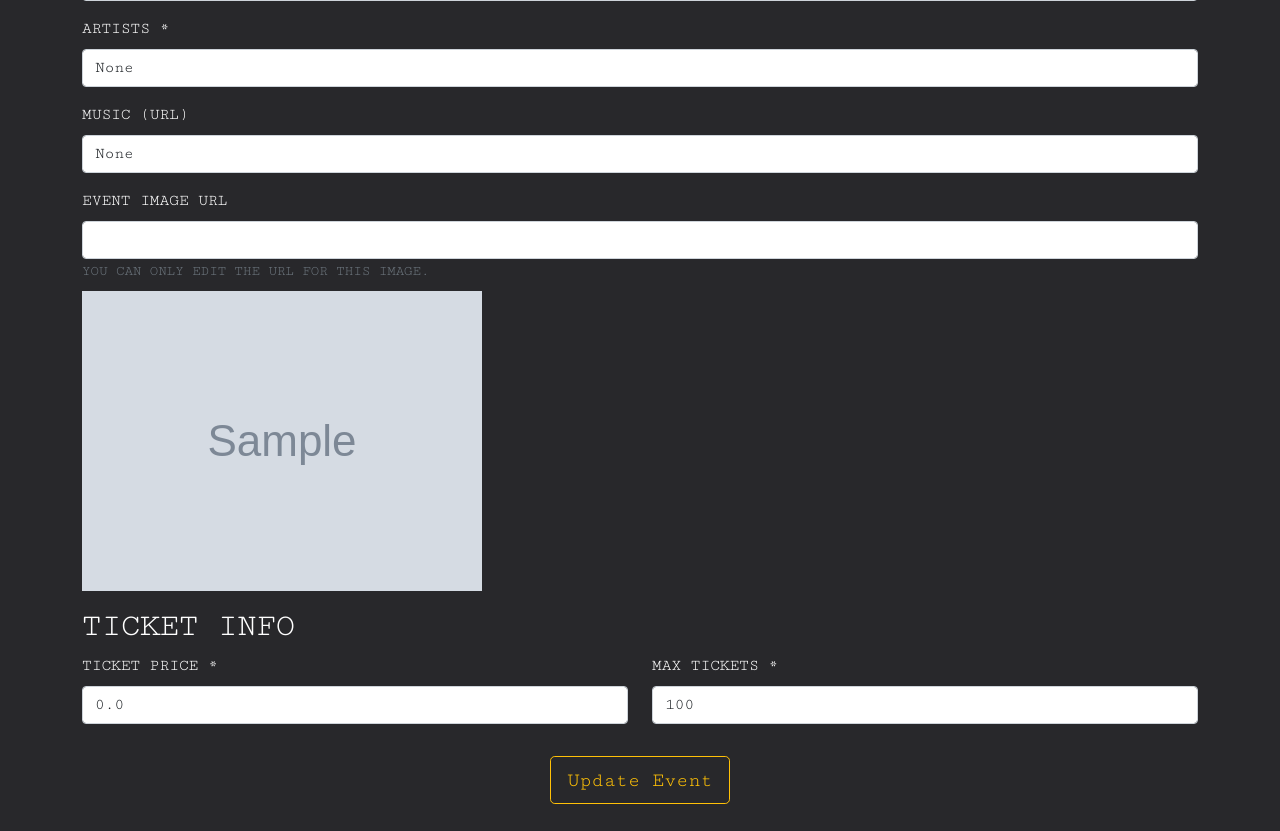
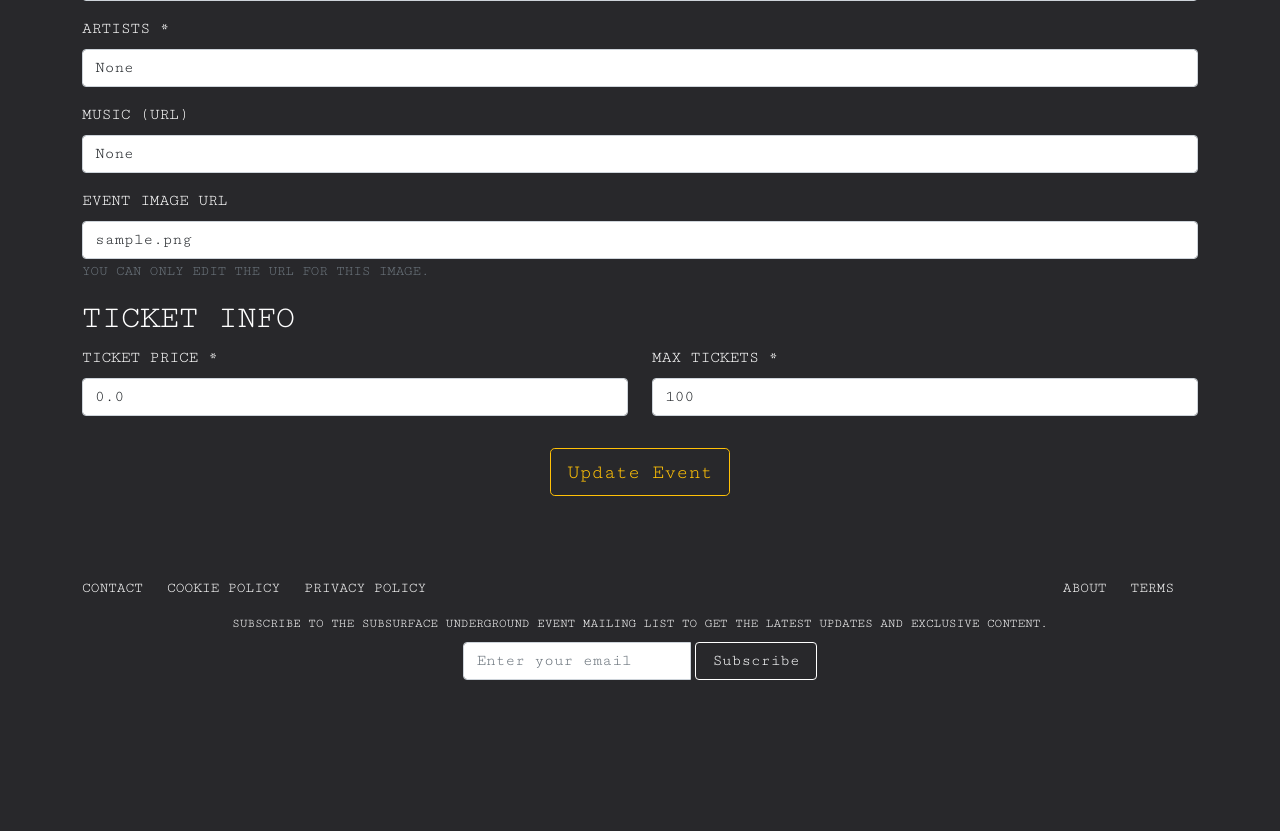
Before and after one commit to parduckids/milestone-project-four, a Django app: template event/templates/event/edit_event.html in a window 1280 px wide. Shown: the part 889-1720 px from the top of the page. After the commit the page ends 1569 px from the top, so only its background shows below. Run offline with Django 5.2, Linux system fonts and the light colour scheme; the template is opened without the code that fills it: values that come from a table or form of the project are taken from there, others are empty; tables that the repository leaves empty hold one stand-in row (values such as "Sample post"); grey boxes marked "Sample" are stand-in pictures.

Commit message:
fix: edit event page error when changing image

```diff
--- a/event/templates/event/create_event.html
+++ b/event/templates/event/create_event.html
@@ -98,9 +98,6 @@
         </div>
 
         <div class="mb-4">
-
-
-
             <input type="hidden" id="id_event_image" name="event_image">
             <button type="button" id="upload_widget" class="btn btn-outline-light btn-lg btn-block mt-3">Upload
                 Image</button>
--- a/event/templates/event/edit_event.html
+++ b/event/templates/event/edit_event.html
@@ -1,7 +1,3 @@
-
-<!-- NEW -->
-
-
 {% extends "base.html" %}
 {% load static %}
 <!-- Add title -->
@@ -15,7 +11,7 @@
     <p class="text-muted">Update the form below to edit the event details.</p>
 </div>
 
-<!-- Edit Event Form -->
+<!-- edit event form -->
 <div class="container mt-4">
     <form id="edit-event-form" method="post" enctype="multipart/form-data">
         {% csrf_token %}
@@ -97,15 +93,10 @@
             <input type="url" class="form-control" id="event-music" name="music"
                 placeholder="Use a SoundCloud, YouTube, Spotify, etc. link." value="{{ form.music.value }}">
         </div>
-
         <div class="mb-3">
             <label for="id_event_image_url" class="form-label">Event Image URL</label>
-            <input type="text" id="id_event_image_url" name="event_image_url" class="form-control" value="{{ form.event_image.value|default_if_none:'' }}">
+            <input type="text" id="id_event_image" name="event_image" class="form-control" value="{{ form.event_image.value|default_if_none:event.event_image }}">
             <small class="form-text text-muted">You can only edit the URL for this image.</small>
-            <br>
-            {% if event.event_image %}
-                <img src="{{ event.event_image }}" class="mt-2 img-fluid" alt="Event Image">
-            {% endif %}
         </div>
         <div class="row">
             <h2>Ticket Info</h2>
```
